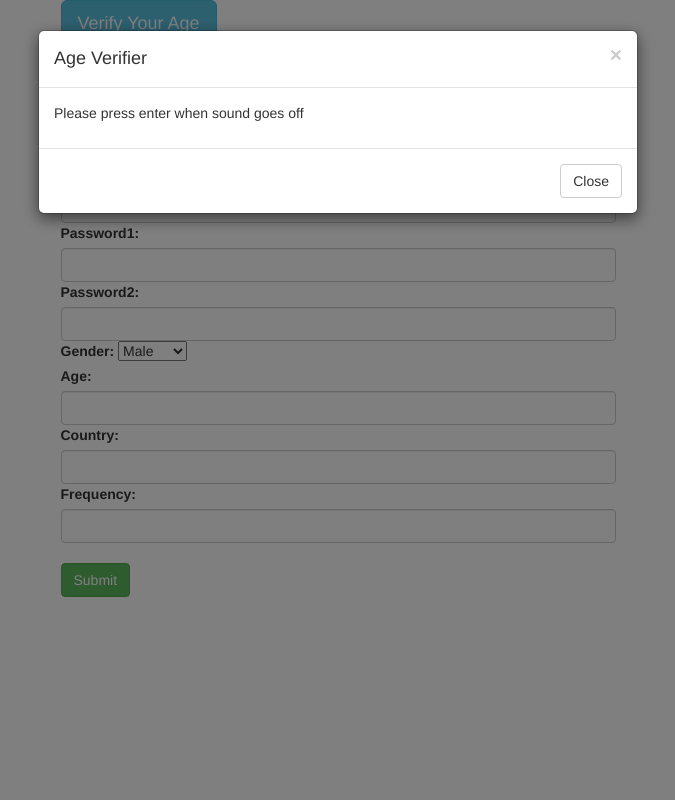
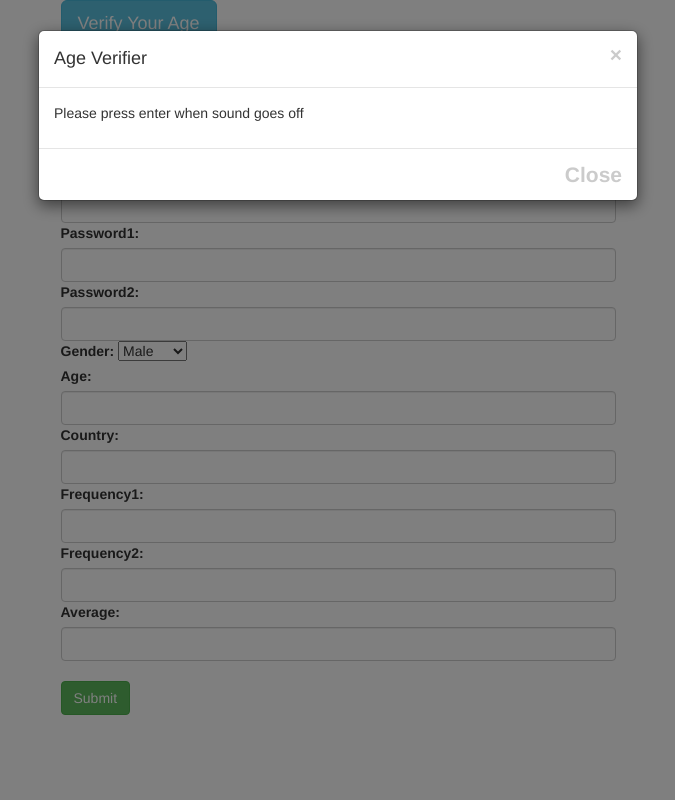
Before and after one commit to tahirawan4/Audio, a Django app: page / in a window 1280 px wide, after a click on "Verify Your Age". Shown: the whole page, without its empty margins (302-977 px from the left). Run offline with Django 3.2, Linux system fonts and the light colour scheme; some libraries are stand-ins or nearby versions.

Commit message:
adding admin files

```diff
--- a/age_estimation/forms.py
+++ b/age_estimation/forms.py
@@ -12,7 +12,7 @@ class UserSignUpForm(UserCreationForm):
     class Meta:
         model = User
         fields = ['username', 'first_name', 'last_name', 'password1', 'password2', 'gender', 'age', 'country',
-                  'frequency']
+                  'frequency1', 'frequency2', 'average']
 
     username = forms.CharField(widget=forms.TextInput(attrs={'class': 'form-control'}))
     first_name = forms.CharField(widget=forms.TextInput(attrs={'class': 'form-control'}))
@@ -23,7 +23,9 @@ class UserSignUpForm(UserCreationForm):
     gender = forms.ChoiceField(choices=GENDER_CHOICES)
     age = forms.IntegerField(widget=forms.TextInput(attrs={'class': 'form-control'}))
     country = forms.CharField(max_length=50, widget=forms.TextInput(attrs={'class': 'form-control'}))
-    frequency = forms.CharField(widget=forms.TextInput(attrs={'class': 'form-control'}))
+    frequency1 = forms.CharField(widget=forms.TextInput(attrs={'class': 'form-control'}))
+    frequency2 = forms.CharField(widget=forms.TextInput(attrs={'class': 'form-control'}))
+    average = forms.CharField(widget=forms.TextInput(attrs={'class': 'form-control'}))
 
     def __init__(self, *args, **kwargs):
         super(UserSignUpForm, self).__init__(*args, **kwargs)
--- a/age_estimation/models.py
+++ b/age_estimation/models.py
@@ -11,6 +11,8 @@ class UserInfo(models.Model):
     user = models.OneToOneField(User, on_delete=models.CASCADE)
     age = models.IntegerField()
     frequency = models.FloatField()
+    frequency2 = models.FloatField(default=100)
+    average = models.FloatField(default=100)
     country = models.CharField(max_length=50)
     gender = models.CharField(max_length=20, choices=GENDER_CHOICES)
 
--- a/age_estimation/templates/index.html
+++ b/age_estimation/templates/index.html
@@ -13,16 +13,23 @@
 
     <script>
 
+        function sleep (time) {
+            return new Promise((resolve) => setTimeout(resolve, time));
+        }
+
         $(function () {
 
             var arr = new Array();
             var count = 0;
 
             var howler_example = new Howl({
-                //src: ['/Users/daniyalsyed/Desktop/test_audio.mp3'],
-                src: ["{% static "audio/testaudio.mp3" %}"],
-                {#                volume: 0.5#}
+                src: ["{% static "audio/first_sound.mp3" %}"],
             });
+
+            var howler_example2 = new Howl({
+                src: ["{% static "audio/second_sound.mp3" %}"],
+            });
+
 
             $("#howler-play").on("click", function () {
                 howler_example.play();
@@ -34,26 +41,6 @@
 
             $("#howler-stop").on("click", function () {
                 howler_example.stop();
-            });
-
-            $("#howler-volup").on("click", function () {
-
-
-                var vol = howler_example.volume();
-                vol += 0.1;
-                if (vol > 1) {
-                    vol = 1;
-                }
-                howler_example.volume(vol);
-            });
-
-            $("#howler-voldown").on("click", function () {
-                var vol = howler_example.volume();
-                vol -= 0.1;
-                if (vol < 0) {
-                    vol = 0;
-                }
-                howler_example.volume(vol);
             });
 
 
@@ -69,21 +56,30 @@
                 howler_example.play();
             });
 
-            $("#howler-send_time").on("click", function () {
-
-
+            $(".close").on("click", function () {
+                howler_example.stop();
+                howler_example2.stop();
+                arr = new Array();
+                count = 0;
             });
-
 
             $(document).keypress(function (e) {
                 if (e.which == 13) {
                     count = count + 1;
-                    $('p').text('Press enter when sound comes in.');
-                    console.log(howler_example.seek());
-                    if (arr.length >= 2) {
-                        arr.pop();
+                    if (count == 1) {
+                        $('p').text('Second sound will start after 5 seconds,Press enter when sound comes in.');
+                        console.log(howler_example.seek());
+                        arr.push(howler_example.seek());
+                        howler_example.stop();
+                        sleep(5000);
+                        howler_example2.play();
+                    }else {
+                        $('p').text('Press enter when sound comes in.');
+                        console.log(howler_example2.seek());
+                        arr.push(howler_example2.seek());
+                        howler_example2.stop();
                     }
-                    arr.push(howler_example.seek());
+
                     if (count == 2) {
                         console.log(arr);
                         $.ajax({
@@ -96,11 +92,17 @@
                                 data = html.split(',');
                                 alert(data);
 
-                                $('#id_frequency').val(data[0]);
-                                $('#id_age').val(data[1]);
 
+                                $('#id_frequency1').val(data[0]);
+                                $('#id_frequency2').val(data[1]);
+                                $("#id_frequency1").prop("readonly", true);
+                                $("#id_frequency2").prop("readonly", true);
+
+
+                                $('#id_average').val(data[2]);
+                                $('#id_age').val(data[3]);
                                 $("#id_age").prop("readonly", true);
-                                $("#id_frequency").prop("readonly", true);
+                                $("#id_average").prop("readonly", true);
 
 
                                 $('#user_form').append('<input type="hidden" name="validation" value="valid" />');
@@ -124,20 +126,20 @@
 
 
 <!-- Modal -->
-<div id="myModal" class="modal fade" role="dialog">
+<div id="myModal" class="modal fade" role="dialog" data-backdrop="static">
     <div class="modal-dialog" id='modal'>
 
         <!-- Modal content-->
-        <div class="modal-content">
+        <div class="modal-content" >
             <div class="modal-header">
-                <button type="button" class="close" data-dismiss="modal">&times;</button>
+                <button type="button" class="close" data-dismiss="modal" id="close_top">&times;</button>
                 <h4 class="modal-title">Age Verifier</h4>
             </div>
             <div class="modal-body">
                 <p>Please press enter when sound goes off</p>
             </div>
             <div class="modal-footer">
-                <button id='close_button' type="button" class="btn btn-default" data-dismiss="modal">Close</button>
+                <button id='close_button' type="button" class="btn btn-default close" data-dismiss="modal">Close</button>
             </div>
         </div>
 
--- a/age_estimation/utils.py
+++ b/age_estimation/utils.py
@@ -5,8 +5,9 @@ from Audio.settings import PROJECT_ROOT
 from age_estimation.models import UserInfo
 
 
-def save_user_info(user, age, frequency, country):
-    UserInfo.objects.create(user=user, age=age, country=country, frequency=frequency)
+def save_user_info(user, age, frequency, frequency2, average, country):
+    UserInfo.objects.create(user=user, age=age, country=country, frequency=frequency, frequency2=frequency2,
+                            average=average)
 
 
 def estimate_age(aver_freq):
--- a/age_estimation/views.py
+++ b/age_estimation/views.py
@@ -15,7 +15,8 @@ def index(request):
         if signup_form.is_valid():
             if request.POST.get('validation'):
                 user = signup_form.save()
-                save_user_info(user, int(request.POST.get('age')), float(request.POST.get('frequency')),
+                save_user_info(user, int(request.POST.get('age')), float(request.POST.get('frequency1')),
+                               float(request.POST.get('frequency2')), float(request.POST.get('average')),
                                request.POST.get('country'))
                 messages.add_message(request, messages.ERROR, 'User Successfully Created')
                 signup_form = UserSignUpForm()
@@ -40,5 +41,5 @@ def submit_time(request):
     aver_freq = (testfreq1 + testfreq2) / 2
     para = estimate_age(aver_freq)
     estimated_age = para[1]
-    data = str(aver_freq) + "," + str(estimated_age)
+    data = str(testfreq1) + "," + str(testfreq2) + "," + str(aver_freq) + "," + str(estimated_age)
     return HttpResponse(data)
```
Also changed, not shown: db.sqlite3, 3 other files.
